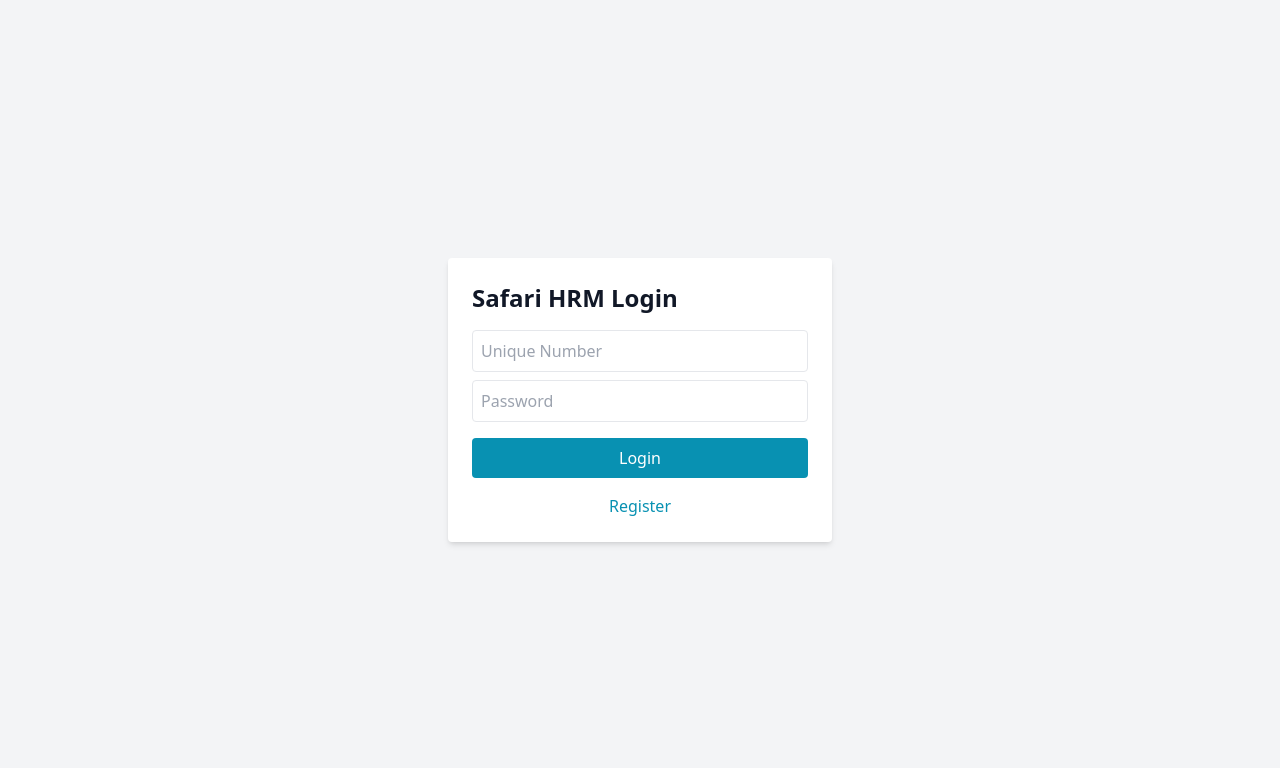
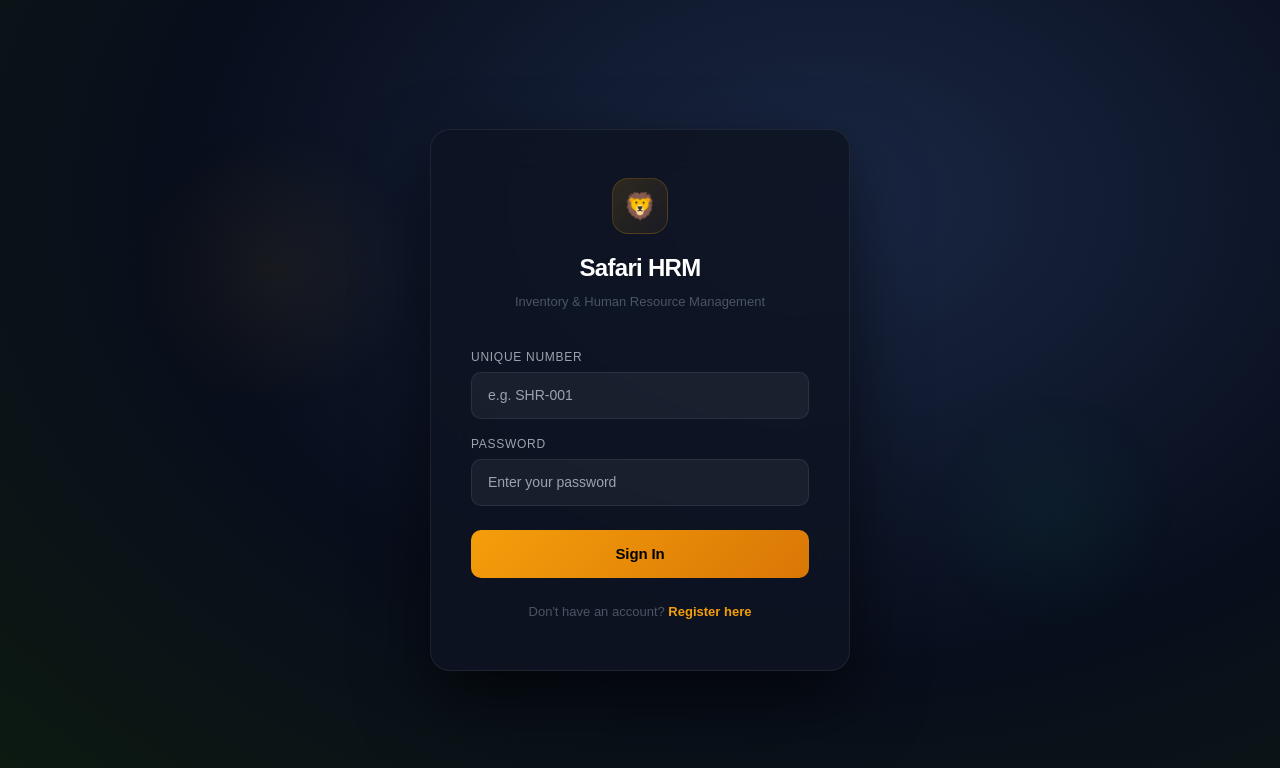
Before and after one commit to simplihan/Safari-Inventory-HRM, a React (Vite) app: page /login in a window 1280 px wide. Shown: the top 768 px of the page. Built offline with nearby package versions, Linux system fonts and the light colour scheme.

Commit message:
Update Login.jsx

```diff
--- a/src/components/Login.jsx
+++ b/src/components/Login.jsx
@@ -5,26 +5,168 @@ import toast from 'react-hot-toast'
 
 export default function Login() {
   const [uniqueNumber, setUniqueNumber] = useState('')
-  const [password, setPassword] = useState('')
+  const [password, setPassword]         = useState('')
+  const [isLoading, setIsLoading]       = useState(false)
+  const [focused, setFocused]           = useState(null)
   const { login } = useAuth()
 
   async function handleSubmit(e) {
     e.preventDefault()
+    setIsLoading(true)
     try {
       await login(uniqueNumber, password)
-      toast.success('Logged in')
-    } catch (err) { toast.error(err.message) }
+      toast.success('Welcome back!')
+    } catch (err) {
+      toast.error(err.message)
+    } finally {
+      setIsLoading(false)
+    }
   }
 
+  const inputStyle = (field) => ({
+    background: 'rgba(255,255,255,0.05)',
+    border: `1px solid ${focused === field ? 'rgba(245,158,11,0.5)' : 'rgba(255,255,255,0.08)'}`,
+    borderRadius: 10,
+    padding: '12px 16px',
+    color: '#FFFFFF',
+    fontSize: 14,
+    outline: 'none',
+    width: '100%',
+    boxSizing: 'border-box',
+    transition: 'border-color .2s',
+    fontFamily: "'DM Sans', sans-serif",
+  })
+
   return (
-    <div className="min-h-screen flex items-center justify-center bg-gray-100 dark:bg-gray-900">
-      <form onSubmit={handleSubmit} className="bg-white dark:bg-gray-800 p-6 rounded shadow-md w-96">
-        <h1 className="text-2xl font-bold mb-4">Safari HRM Login</h1>
-        <input type="text" placeholder="Unique Number" value={uniqueNumber} onChange={e => setUniqueNumber(e.target.value)} className="w-full p-2 border rounded mb-2" required />
-        <input type="password" placeholder="Password" value={password} onChange={e => setPassword(e.target.value)} className="w-full p-2 border rounded mb-4" required />
-        <button type="submit" className="w-full bg-cyan-600 text-white p-2 rounded">Login</button>
-        <p className="mt-4 text-center"><Link to="/register" className="text-cyan-600">Register</Link></p>
-      </form>
+    <div style={{
+      minHeight: '100vh',
+      display: 'flex',
+      alignItems: 'center',
+      justifyContent: 'center',
+      background: 'radial-gradient(ellipse at 65% 25%, #1a2744 0%, #080e1c 55%, #0d1a10 100%)',
+      fontFamily: "'DM Sans', sans-serif",
+      padding: 20,
+    }}>
+
+      {/* Decorative blobs */}
+      <div style={{ position: 'fixed', top: '15%', left: '10%', width: 300, height: 300,
+                    background: 'radial-gradient(circle, rgba(245,158,11,0.06) 0%, transparent 70%)',
+                    borderRadius: '50%', pointerEvents: 'none' }} />
+      <div style={{ position: 'fixed', bottom: '20%', right: '8%', width: 250, height: 250,
+                    background: 'radial-gradient(circle, rgba(16,185,129,0.05) 0%, transparent 70%)',
+                    borderRadius: '50%', pointerEvents: 'none' }} />
+
+      <div style={{
+        background: 'rgba(13, 19, 33, 0.85)',
+        backdropFilter: 'blur(20px)',
+        WebkitBackdropFilter: 'blur(20px)',
+        border: '1px solid rgba(255,255,255,0.07)',
+        borderRadius: 20,
+        padding: '48px 40px',
+        width: '100%',
+        maxWidth: 420,
+        boxShadow: '0 30px 70px rgba(0,0,0,0.6)',
+        position: 'relative',
+      }}>
+        {/* Brand */}
+        <div style={{ textAlign: 'center', marginBottom: 36 }}>
+          <div style={{
+            width: 56, height: 56, borderRadius: 16,
+            background: 'linear-gradient(135deg, rgba(245,158,11,0.15), rgba(245,158,11,0.05))',
+            border: '1px solid rgba(245,158,11,0.2)',
+            display: 'flex', alignItems: 'center', justifyContent: 'center',
+            margin: '0 auto 16px', fontSize: 26,
+          }}>🦁</div>
+          <h1 style={{
+            fontFamily: "'Sora', sans-serif",
+            fontSize: 24, fontWeight: 700, color: '#FFFFFF',
+            margin: 0, letterSpacing: '-0.03em',
+          }}>Safari HRM</h1>
+          <p style={{ color: '#4B5563', fontSize: 13, marginTop: 6 }}>
+            Inventory & Human Resource Management
+          </p>
+        </div>
+
+        {/* Form */}
+        <form onSubmit={handleSubmit} style={{ display: 'flex', flexDirection: 'column', gap: 16 }}>
+          <div>
+            <label style={{ color: '#9CA3AF', fontSize: 12, fontWeight: 500, display: 'block',
+                            marginBottom: 6, textTransform: 'uppercase', letterSpacing: '0.06em' }}>
+              Unique Number
+            </label>
+            <input
+              type="text"
+              placeholder="e.g. SHR-001"
+              value={uniqueNumber}
+              onChange={e => setUniqueNumber(e.target.value)}
+              onFocus={() => setFocused('id')}
+              onBlur={() => setFocused(null)}
+              style={inputStyle('id')}
+              required
+            />
+          </div>
+
+          <div>
+            <label style={{ color: '#9CA3AF', fontSize: 12, fontWeight: 500, display: 'block',
+                            marginBottom: 6, textTransform: 'uppercase', letterSpacing: '0.06em' }}>
+              Password
+            </label>
+            <input
+              type="password"
+              placeholder="Enter your password"
+              value={password}
+              onChange={e => setPassword(e.target.value)}
+              onFocus={() => setFocused('pw')}
+              onBlur={() => setFocused(null)}
+              style={inputStyle('pw')}
+              required
+            />
+          </div>
+
+          <button
+            type="submit"
+            disabled={isLoading}
+            style={{
+              background: isLoading
+                ? 'rgba(245,158,11,0.4)'
+                : 'linear-gradient(135deg, #F59E0B, #D97706)',
+              color: isLoading ? 'rgba(0,0,0,0.5)' : '#000',
+              fontWeight: 700,
+              fontSize: 15,
+              padding: '13px',
+              borderRadius: 10,
+              border: 'none',
+              cursor: isLoading ? 'not-allowed' : 'pointer',
+              marginTop: 8,
+              width: '100%',
+              letterSpacing: '-0.01em',
+              fontFamily: "'Sora', sans-serif",
+              transition: 'all .2s',
+              display: 'flex',
+              alignItems: 'center',
+              justifyContent: 'center',
+              gap: 8,
+            }}
+          >
+            {isLoading ? (
+              <>
+                <span style={{ width: 14, height: 14, border: '2px solid rgba(0,0,0,0.3)', borderTopColor: '#000',
+                               borderRadius: '50%', display: 'inline-block', animation: 'spin .7s linear infinite' }} />
+                Signing in…
+              </>
+            ) : 'Sign In'}
+          </button>
+        </form>
+
+        <p style={{ textAlign: 'center', marginTop: 24, color: '#4B5563', fontSize: 13 }}>
+          Don't have an account?{' '}
+          <Link to="/register" style={{ color: '#F59E0B', textDecoration: 'none', fontWeight: 600 }}>
+            Register here
+          </Link>
+        </p>
+      </div>
+
+      <style>{`@keyframes spin { to { transform: rotate(360deg) } }`}</style>
     </div>
   )
 }
```
